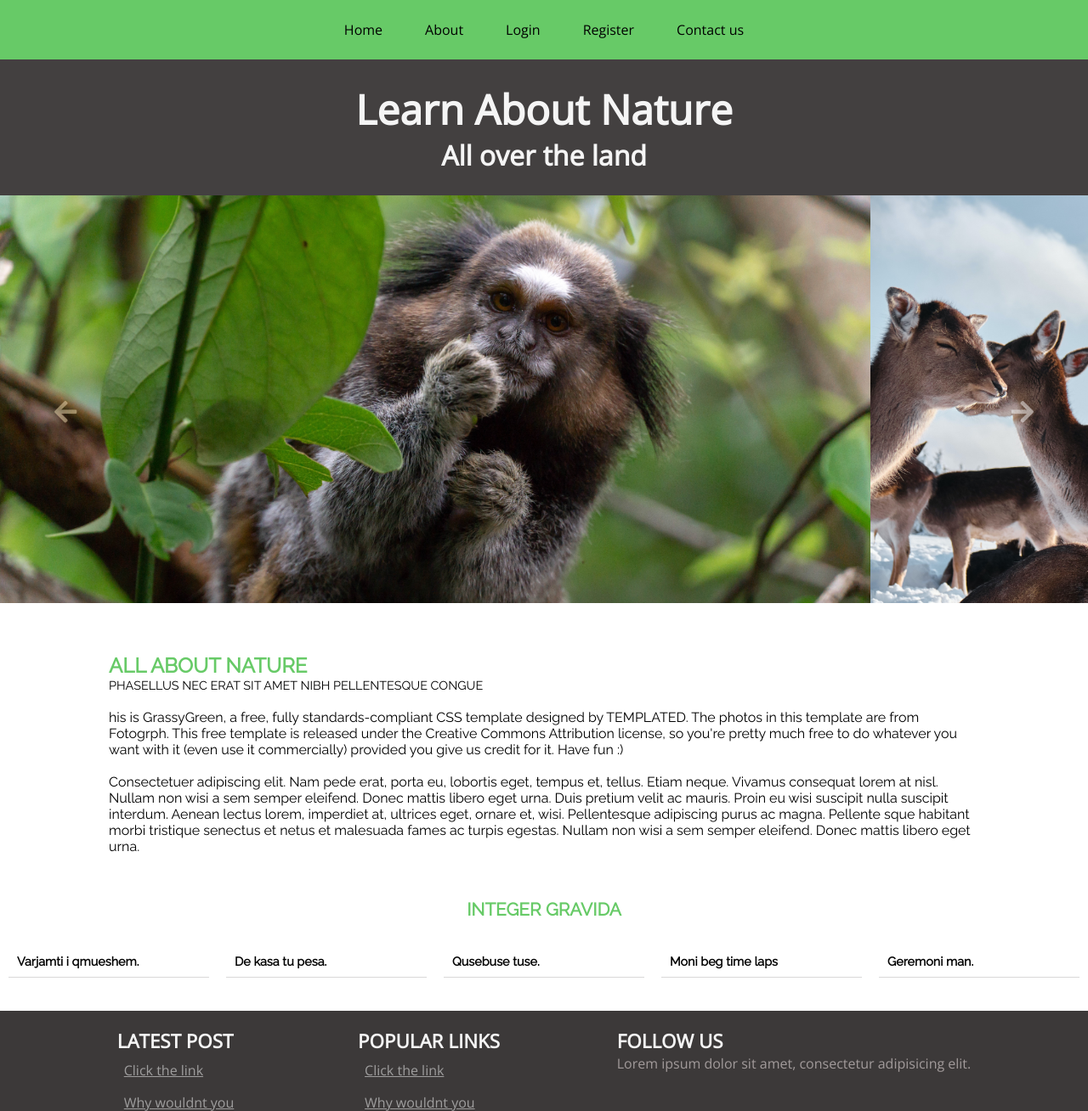
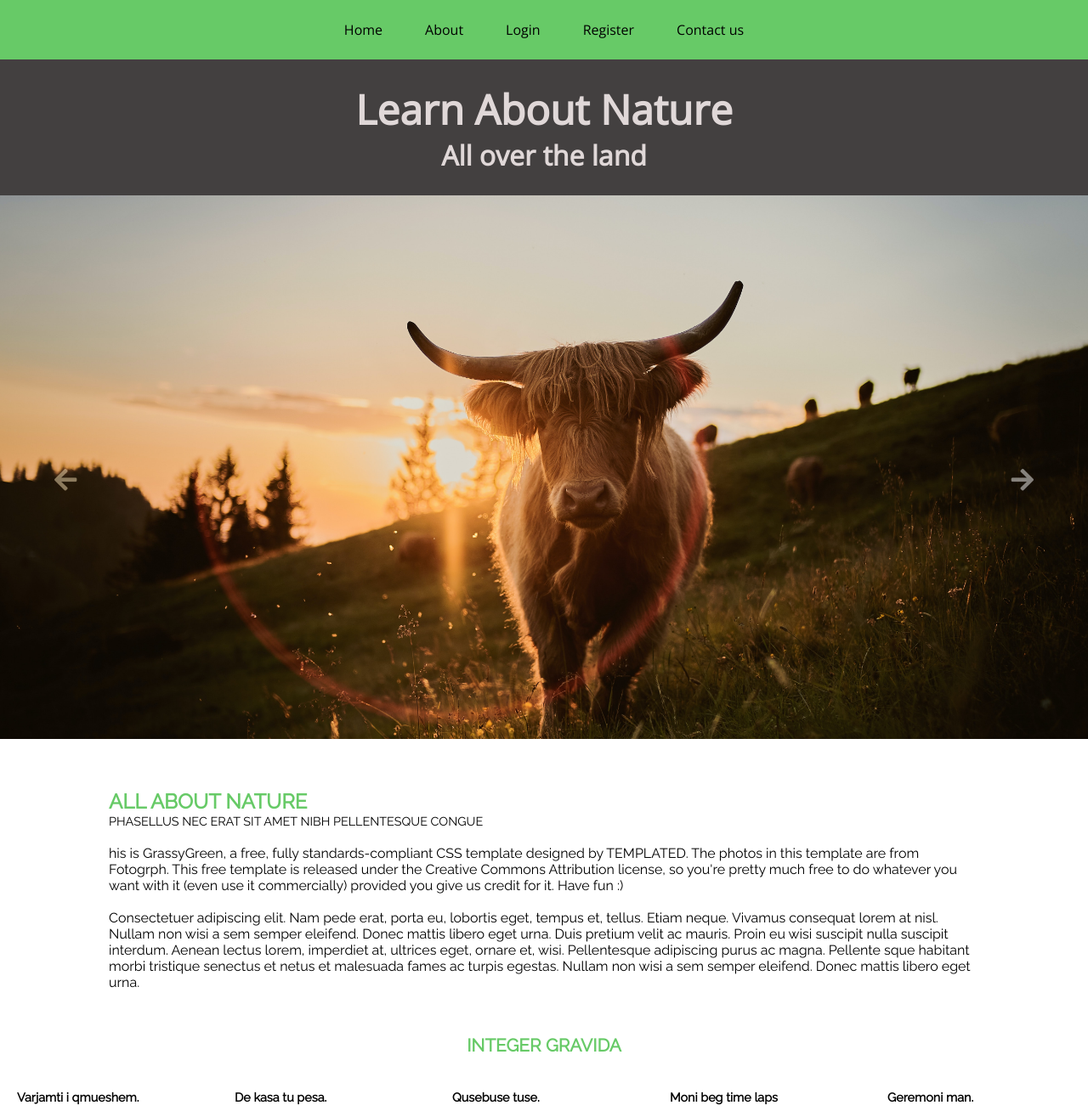
Before and after one commit to artinhalili/inxhinieri-web, a PHP site: page / in a window 1280 px wide. Shown: the top 1308 px of the page at 85% size. Run offline with PHP 8.4, Linux system fonts and the light colour scheme.

Commit message:
added the slider to the main page

```diff
--- a/projekti/index.php
+++ b/projekti/index.php
@@ -37,8 +37,7 @@
     </section>
 
     <section class="image">
-        <i class="fas fa-arrow-left" id="prevButton"></i>
-        <i class="fas fa-arrow-right" id="nextButton"></i>
+        <!--
         <div class="image-slide">
             <img src="images/cow.jpg" class="section-image" id="lastClone" alt="">
             <img src="images/monki.jpg" class="section-image" alt="">
@@ -47,7 +46,26 @@
             <img src="images/lion.jpg" class="section-image" alt="">
             <img src="images/cow.jpg" class="section-image" alt="">
             <img src="images/monki.jpg" class="section-image" id="firstClone" alt="">
+        </div> -->
+          <div class="image-slide fade">
+            <img src="images/cow.jpg" style="width:100%">
         </div>
+           <div class="image-slide fade">
+            <img src="images/kaprollat.jpg" style="width:100%">
+        </div>
+        <div class="image-slide fade">
+            <img src="images/clouds.jpg" style="width:100%">
+        </div>
+         <div class="image-slide fade">
+            <img src="images/lion.jpg" style="width:100%">
+        </div>
+            <div class="image-slide fade">
+            <img src="images/monki.jpg" style="width:100%">
+        </div>
+
+
+        <i class="fas fa-arrow-left" id="prevButton"  onclick="plusSlides(-1)"></i>
+        <i class="fas fa-arrow-right" id="nextButton" onclick="plusSlides(1)"></i>
     </section>
 
     <section class="text">
--- a/projekti/slider.js
+++ b/projekti/slider.js
@@ -1,42 +1,28 @@
-const slide = document.querySelector('.image-slide');
-const images = document.querySelectorAll('.image-slide img');
+let slideIndex = 1;
+showSlides(slideIndex);
 
-//buttons
+// Next/previous controls
+function plusSlides(n) {
+  showSlides(slideIndex += n);
+}
 
-const prevBtn = document.querySelector('#prevButton');
-const nextBtn = document.querySelector('#nextButton');
+// Thumbnail image controls
+function currentSlide(n) {
+  showSlides(slideIndex = n);
+}
 
-let count = 1;
-const size = images[0].clientWidth;
-
-slide.style.transform = 'translateX('+(-size * count)+ 'px)';
-
-//btn listeners
-
-nextBtn.addEventListener('click', ()=>{
-    if (count >= images.length - 1)return;
-
-   slide.style.transition = "transform 0.4 ease-in-out";
-   count++;
-   slide.style.transform = 'translateX(' + (-size * count) + 'px)';
-});
-
-prevBtn.addEventListener('click', ()=>{
-    if (count <= 0)return;
-    slide.style.transition = 'transform 0.4 ease-in-out';
-    count--;
-    slide.style.transform = 'translateX(' + (-size * count) + 'px)';
-});
-
-slide.addEventListener('transitionend', ()=>{
-   if (images[count].id === 'lastClone'){
-       slide.style.transition = 'none';
-       count = images.length - 2 ;
-       slide.style.transform = 'translateX(' + (-size * count) + 'px)';
-   }
-    if (images[count].id === 'firstClone'){
-        slide.style.transition = 'none';
-        count = images.length - count ;
-        slide.style.transform = 'translateX(' + (-size * count) + 'px)';
-    }
-});
+function showSlides(n) {
+  let i;
+  let slides = document.getElementsByClassName("image-slide");
+  let dots = document.getElementsByClassName("dot");
+  if (n > slides.length) {slideIndex = 1}
+  if (n < 1) {slideIndex = slides.length}
+  for (i = 0; i < slides.length; i++) {
+      slides[i].style.display = "none";
+  }
+  for (i = 0; i < dots.length; i++) {
+      dots[i].className = dots[i].className.replace(" active", "");
+  }
+  slides[slideIndex-1].style.display = "block";
+  dots[slideIndex-1].className += " active";
+}
--- a/projekti/style.css
+++ b/projekti/style.css
@@ -1,14 +1,14 @@
-*{
+* {
   margin: 0;
-    padding:0;
+  padding: 0;
   box-sizing: border-box;
 }
 
-body{
-    font-family: 'Open Sans', sans-serif;
+body {
+  font-family: "Open Sans", sans-serif;
 }
 
-.nav{
+.nav {
   width: 100%;
   height: 70px;
   background-color: #67ca67;
@@ -17,19 +17,19 @@ body{
   align-items: center;
 }
 
-.nav-item{
+.nav-item {
   margin: 10px;
   padding: 10px 15px;
   text-decoration: none;
   color: black;
 }
 
-.nav-item:hover{
+.nav-item:hover {
   background-color: #adfaad;
   color: #3e3c3c;
 }
 
-.main-section{
+.main-section {
   width: 100%;
   height: 10rem;
   font-size: 2rem;
@@ -38,33 +38,59 @@ body{
   flex-direction: column;
   justify-content: center;
   align-items: center;
-    color: whitesmoke;
+  color: rgb(224, 216, 216);
 }
 
-.image{
-    width: 100vw;
-    height: 30rem;
+.image {
+  width: 100%;
+  max-height: 40rem;
   margin-bottom: 20px;
+  display: flex;
+  justify-content: center;
+  align-items: center;
   overflow: hidden;
   position: relative;
-
 }
 
-.image-slide{
+.image-slide {
   display: flex;
   width: 100vw;
-    height: 200px;
+  min-height: 20rem;
 }
 
-.section-image{
+.section-image {
   width: 100vw;
-    height: 40rem;
+  height: 400px;
   object-fit: cover;
   display: flex;
-
 }
 
-#prevButton{
+.fade {
+  -webkit-animation-name: fade;
+  -webkit-animation-duration: 0.6s;
+  animation-name: fade;
+  animation-duration: 0.5s;
+}
+
+@-webkit-keyframes fade {
+  from {
+    opacity: 0.5;
+  }
+  to {
+    opacity: 1;
+  }
+}
+
+@keyframes fade {
+  from {
+    opacity: 0.5;
+  }
+  to {
+    opacity: 1;
+  }
+}
+
+#prevButton {
   position: absolute;
   top: 50%;
   z-index: 10;
@@ -72,10 +98,10 @@ body{
   font-size: 30px;
   color: wheat;
   opacity: 0.5;
-    pointer: cursor;
+  cursor: pointer;
 }
 
-#nextButton{
+#nextButton {
   position: absolute;
   top: 50%;
   z-index: 10;
@@ -86,13 +112,11 @@ body{
   pointer: cursor;
 }
 
-
-
-.section-image img{
-    width: 100%;
+.section-image img {
+  width: 90%;
 }
 
-.text{
+.text {
   width: 100%;
   margin-top: 5rem;
   height: 25rem;
@@ -101,45 +125,43 @@ body{
   align-items: center;
 }
 
-.row{
+.row {
   width: 100%;
   margin-bottom: 50px;
   display: flex;
   justify-content: center;
   align-items: baseline;
-    font-family: 'Raleway';
-
+  font-family: "Raleway";
 }
 
-.first-col{
+.first-col {
   width: 100%;
   display: flex;
   flex-direction: column;
   margin: 0 200px;
 }
 
-.first-col-header{
+.first-col-header {
   margin-bottom: 20px;
 }
 
-.first-col-header h4{
+.first-col-header h4 {
   color: #67ca67;
   text-transform: uppercase;
   font-size: 1.5rem;
 }
-.first-col-header p{
-    font-size: .9rem;
+.first-col-header p {
+  font-size: 0.9rem;
 }
 
-
-.second-col{
+.second-col {
   width: 100%;
   display: flex;
   flex-direction: column;
   justify-content: flex-start;
 }
 
-.second-col-header{
+.second-col-header {
   width: 100%;
   color: #67ca67;
   text-transform: uppercase;
@@ -148,21 +170,20 @@ body{
   margin-bottom: 20px;
 }
 
-
-.second-col-h5{
+.second-col-h5 {
   width: 50%;
   font-size: 0.9rem;
   margin: 10px;
   padding: 10px;
-    border-bottom: .5px solid #d9d8d8;
+  border-bottom: 0.5px solid #d9d8d8;
 }
 
-footer{
+footer {
   width: 100%;
   background-color: #3c3939;
 }
 
-.footer-row{
+.footer-row {
   width: 100%;
   display: flex;
   justify-content: space-evenly;
@@ -170,59 +191,57 @@ footer{
   padding-bottom: 20px;
 }
 
-.footer-row h5{
+.footer-row h5 {
   color: whitesmoke;
   text-transform: uppercase;
   font-size: 1.4rem;
 }
 
-.footer-col-1{
+.footer-col-1 {
   margin-top: 20px;
   display: flex;
   flex-direction: column;
   justify-content: center;
 }
 
-.footer-col-2{
+.footer-col-2 {
   margin-top: 20px;
   display: flex;
   flex-direction: column;
   justify-content: center;
-
 }
 
-.footer-col-3{
+.footer-col-3 {
   margin-top: 20px;
   flex-direction: column;
   justify-content: center;
 }
 
-.footer-col-3 p{
+.footer-col-3 p {
   color: #a29b9b;
 }
 
-.footer-btns{
+.footer-btns {
   margin-top: 50px;
   border-radius: 6px;
   padding: 10px 20px;
   background-color: #7fff7f;
   outline: none;
   color: #3e3c3c;
-
 }
 
-.footer-btns:hover{
+.footer-btns:hover {
   background-color: #a29b9b;
   color: white;
 }
 
-.footer-link{
+.footer-link {
   display: inline-block;
   padding: 8px;
   color: #9f9e9e;
 }
 
-.copy-right{
+.copy-right {
   width: 100%;
   height: 10rem;
   background-color: #65c365;
@@ -232,7 +251,7 @@ footer{
   color: #545353;
 }
 
-.form-container{
+.form-container {
   margin: 0;
   padding: 0;
   width: 100%;
@@ -243,7 +262,7 @@ footer{
   align-items: center;
 }
 
-.login-form{
+.login-form {
   min-width: 30%;
   height: 35vh;
   padding: 10px;
@@ -255,14 +274,14 @@ footer{
   justify-content: space-evenly;
 }
 
-.login-form input{
+.login-form input {
   padding: 7px 10px;
   border-radius: 3px;
   outline: none;
   border: 1px solid #aeabab;
 }
 
-.login-button{
+.login-button {
   padding: 7px 30px;
   border: 1px solid #aeabab;
   background-color: lightblue;
@@ -272,12 +291,12 @@ footer{
   font-size: 1rem;
 }
 
-.login-button:hover{
+.login-button:hover {
   background-color: white;
   color: goldenrod;
 }
 
-.register-form{
+.register-form {
   min-width: 30%;
   height: 45vh;
   padding: 10px;
@@ -296,7 +315,7 @@ footer{
   border: 1px solid #aeabab;
 }
 
-.contact-us{
+.contact-us {
   min-width: 30%;
   height: 45vh;
   padding: 10px;
@@ -315,7 +334,7 @@ footer{
   border: 1px solid #aeabab;
 }
 
-.contact-us-container{
+.contact-us-container {
   margin: 0;
   padding: 0;
   width: 100%;
@@ -326,7 +345,7 @@ footer{
   align-items: center;
 }
 
-#register-error{
+#register-error {
   font-size: 1rem;
   color: red;
   letter-spacing: 1px;
@@ -335,7 +354,7 @@ footer{
   border-radius: 2px;
 }
 
-#login-error{
+#login-error {
   font-size: 1rem;
   color: red;
   letter-spacing: 1px;
@@ -343,8 +362,8 @@ footer{
   border-radius: 2px;
 }
 
-.about-container{
-    background-color: #daff55;
+.about-container {
+  background-color: #fdfff6;
   height: 20rem;
   width: 100%;
   display: flex;
@@ -355,35 +374,34 @@ footer{
   align-items: center;
 }
 
-.about-desc{
+.about-desc {
   width: 100%;
   height: 10%;
   font-size: 2rem;
   color: black;
   text-align: center;
-    background-color: #daff55;
+  background-color: #fdfff6;
   padding: 20px;
 }
 
-.about-image{
+.about-image {
   width: 100%;
   display: flex;
-    background-color: #daff55;
+  background-color: #c1d47c;
   padding-bottom: 20px;
 }
 
-.about-img-div{
+.about-img-div {
   flex: 25%;
   padding: 15px;
   overflow: hidden;
 }
-.about-img{
+.about-img {
   width: 100%;
   height: 100%;
-
 }
 
-.about-desc2{
+.about-desc2 {
   display: flex;
   justify-content: center;
   align-items: center;
@@ -393,65 +411,63 @@ footer{
   font-size: 1rem;
 }
 
-@media screen and (max-width: 1310px){
-    .row{
+@media screen and (max-width: 1310px) {
+  .row {
     flex-flow: wrap;
     align-content: center;
     justify-content: center;
   }
 
-    .first-col{
+  .first-col {
     margin-bottom: 2rem;
     min-width: 80%;
   }
 
-
-
-    .second-col-lines{
+  .second-col-lines {
     display: flex;
   }
-    .second-col-header{
+  .second-col-header {
     margin: 20px auto;
     justify-content: center;
   }
 }
 
-@media screen and (max-width: 570px){
-    .second-col{
+@media screen and (max-width: 570px) {
+  .second-col {
     min-width: 80%;
   }
 
-    .second-col-lines{
+  .second-col-lines {
     max-width: 80%;
     flex-flow: wrap;
     margin-left: 22%;
   }
 
-    .second-col-h5{
+  .second-col-h5 {
     min-width: 80%;
     padding: 0;
   }
-    .footer-row{
+  .footer-row {
     width: 100%;
     flex-direction: column;
     justify-content: center;
     align-items: center;
   }
 
-    .footer-col-1{
+  .footer-col-1 {
     width: 100%;
     align-items: center;
   }
 
-    .second-col{
+  .second-col {
     display: none;
   }
 
-    .footer-col-2{
+  .footer-col-2 {
     width: 100%;
     align-items: center;
   }
-    .footer-col-3{
+  .footer-col-3 {
     width: 100%;
     text-align: center;
     margin-left: auto;
@@ -459,12 +475,12 @@ footer{
   }
 }
 
-@media screen and (max-width: 540px){
-    .copy-right{
+@media screen and (max-width: 540px) {
+  .copy-right {
     text-align: center;
   }
 
-    .footer-row{
+  .footer-row {
     width: 100%;
     flex-direction: column;
     font-size: 1.1rem;
@@ -472,19 +488,25 @@ footer{
     align-items: center;
   }
 
-    .footer-col-1{
+  .footer-col-1 {
     width: 100%;
     align-items: center;
   }
 
-    .footer-col-2{
+  .footer-col-2 {
     width: 100%;
     align-items: center;
   }
-    .footer-col-3{
+  .footer-col-3 {
     width: 100%;
     text-align: center;
     margin-left: auto;
     margin-right: auto;
   }
 }
+
+@media screen and (max-width: 860px) {
+  .second-col {
+    height: 1rem;
+  }
+}
```
Lines whose indentation alone changed are shown as unchanged.
